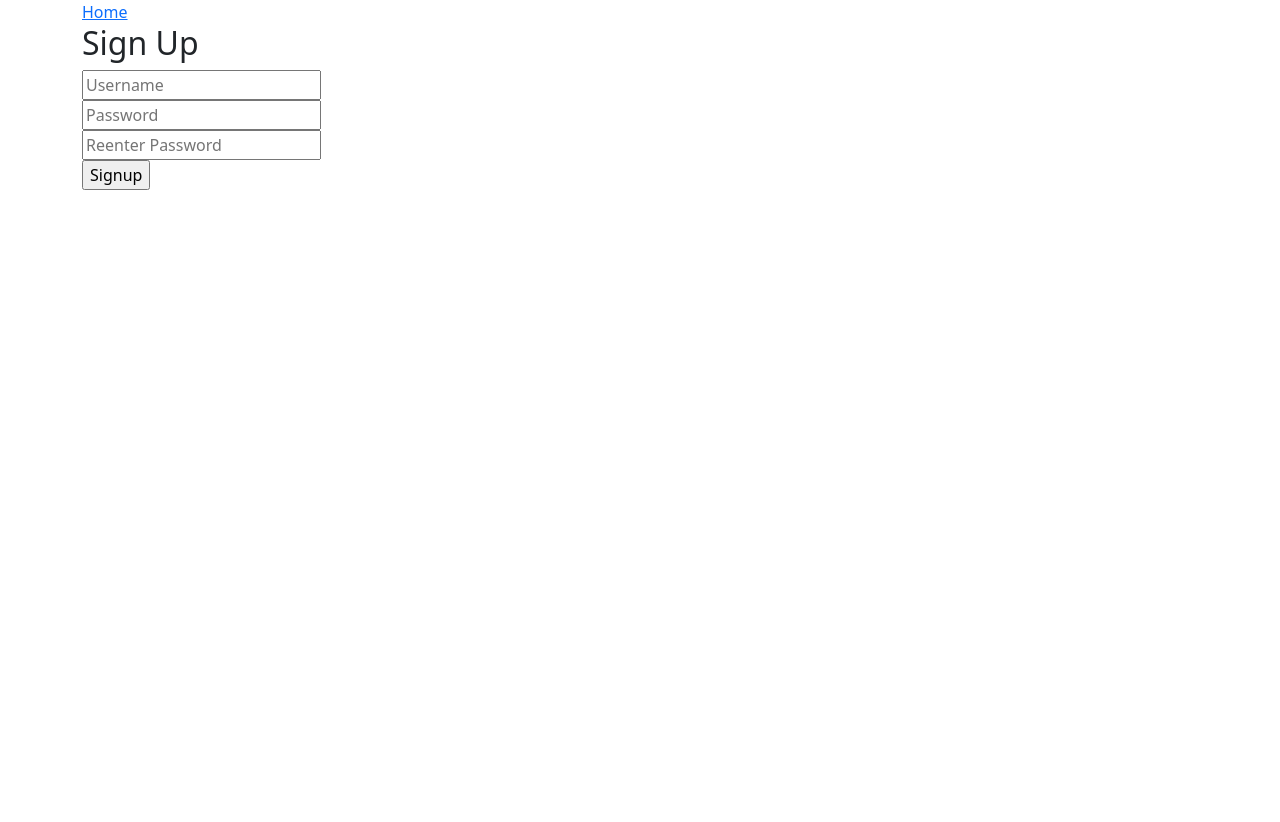
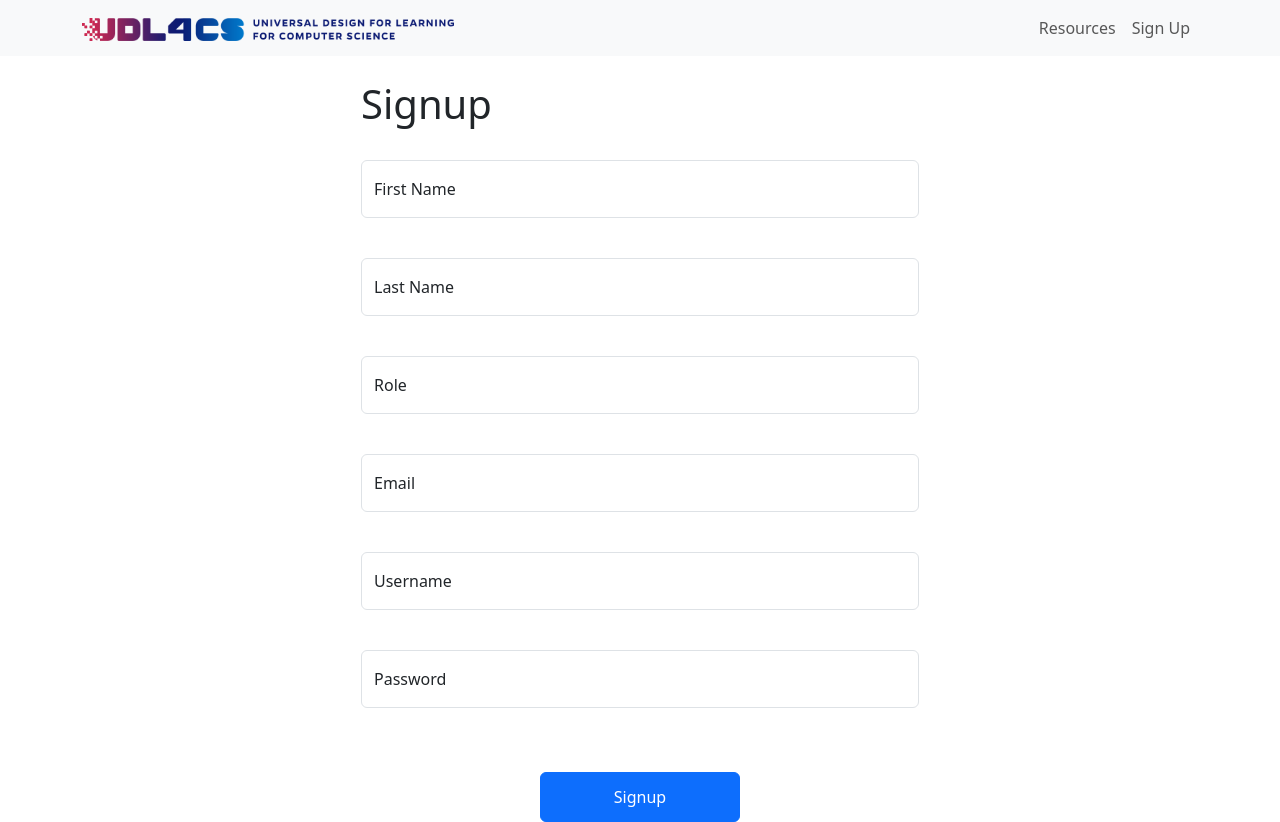
Before and after one commit to RodAvila/Senior-Project, a Next.js app in the folder udl4cs_frontend/frontend/: page /signup in a window 1280 px wide. Before the commit the page ends 800 px from the top, so only its background shows below. Built offline with nearby package versions, Linux system fonts and the light colour scheme.

Commit message:
Added sign up page and adjusted navbar elements

```diff
--- a/udl4cs_frontend/frontend/components/AddResource.js
+++ b/udl4cs_frontend/frontend/components/AddResource.js
@@ -88,6 +88,8 @@ const AddResource = () => {
                 <br/>
             </div>
             <br/>
+            <hr />
+            <br />
             <ResourceTable resource = {responseResource}></ResourceTable>
         </>
     );
--- a/udl4cs_frontend/frontend/components/Navbar.js
+++ b/udl4cs_frontend/frontend/components/Navbar.js
@@ -1,22 +1,29 @@
+import Image from 'next/image';
 export default function Navbar() {
     return (
         <>
-            <nav className="navbar navbar-expand-lg navbar-dark bg-dark">
+            <nav className="navbar navbar-expand-lg navbar-light bg-light">
                 <div className='container'>
-                    <a className="navbar-brand" href="/">Navbar</a>
-                    <button className="navbar-toggler" type="button" data-toggle="collapse"
-                            data-target="#navbarSupportedContent" aria-controls="navbarSupportedContent"
+                    <a className="navbar-brand" href="/">
+                        <Image src="/udl4cs.png"
+                               width={371.52}
+                               height={23.04}
+                               alt="UDL4CS Logo"
+                               priority={true}
+                        />
+                    </a>
+                    <button className="navbar-toggler" type="button" data-bs-toggle="collapse"
+                            data-bs-target="#navbarSupportedContent" aria-controls="navbarSupportedContent"
                             aria-expanded="false" aria-label="Toggle navigation">
                         <span className="navbar-toggler-icon"></span>
                     </button>
-
                     <div className="collapse navbar-collapse" id="navbarSupportedContent">
-                        <ul className="navbar-nav mr-auto">
-                            <li className="nav-item active">
+                        <ul className="navbar-nav ms-auto">
+                            <li className="nav-item">
                                 <a className="nav-link" href="/resources">Resources<span className="sr-only"></span></a>
                             </li>
                             <li className="nav-item">
-                                <a className="nav-link" href="/addresource">Add Resource</a>
+                                <a className="nav-link" href="/signup">Sign Up</a>
                             </li>
                         </ul>
                     </div>
--- a/udl4cs_frontend/frontend/pages/signup.js
+++ b/udl4cs_frontend/frontend/pages/signup.js
@@ -4,20 +4,63 @@ import Navbar from "../components/Navbar";
 export default function SignUp() {
     return (
         <>
-            <div className="container">
-                <Link href="/">Home</Link>
-                <br/>
-                <h2>Sign Up</h2>
-                <form>
-                    <input minLength='3' name='username' id='username' type='text' placeholder='Username'
-                           required></input><br/>
-                    <input minLength='5' name='password' id='password' type='password' placeholder='Password'
-                           required></input><br/>
-                    <input minLength='5' name='passwordCheck' id='passwordCheck' type='password'
-                           placeholder='Reenter Password'
-                           required></input><br/>
-                    <input type="submit" value="Signup"></input>
-                </form>
+            <Navbar></Navbar>
+            <div className="container d-flex align-items-center justify-content-center">
+                <div className="col-lg-6 col-sm-12 col-12">
+                    <br/>
+                    <h1>Signup</h1>
+                    <br/>
+                    <form>
+                        <div className="form-floating mb-3">
+                            <input type="text" className="form-control" style={{borderRadius: '16px!important'}}
+                                   id="inputFirstName" placeholder="First Name"
+                                   required/>
+                            <label htmlFor="inputFirstName">First Name</label>
+                        </div>
+                        <br/>
+                        <div className="form-floating mb-3">
+                            <input type="text" className="form-control" style={{borderRadius: '16px!important'}}
+                                   id="inputLastName" placeholder="Last Name"
+                                   required/>
+                            <label htmlFor="inputLastName">Last Name</label>
+                        </div>
+                        <br/>
+                        <div className="form-floating mb-3">
+                            <input type="text" className="form-control" style={{borderRadius: '16px!important'}}
+                                   id="inputRole" placeholder="Role"
+                                   required/>
+                            <label htmlFor="inputRole">Role</label>
+                        </div>
+                        <br/>
+                        <div className="form-floating mb-3">
+                            <input type="email" className="form-control" style={{borderRadius: '16px!important'}}
+                                   id="inputEmail" placeholder="Email"
+                                   aria-describedby="emailHelp" required/>
+                            <label htmlFor="inputEmail">Email</label>
+                        </div>
+                        <br/>
+                        <div className="form-floating mb-3">
+                            <input type="text" className="form-control" style={{borderRadius: '16px!important'}}
+                                   id="inputUsername" placeholder="Username"
+                                   required/>
+                            <label htmlFor="inputUsername">Username</label>
+                        </div>
+                        <br/>
+                        <div className="form-floating mb-3">
+                            <input type="password" className="form-control" style={{borderRadius: '16px!important'}}
+                                   id="inputPassword" placeholder="Password"
+                                   required/>
+                            <label htmlFor="inputPassword">Password</label>
+                        </div>
+                        <br/>
+                        <br/>
+                        <div className="text-center">
+                            <button type="submit" className="btn btn-primary"
+                                    style={{borderRadius: '16px!important', width: '200px', height:'50px'}}>Signup
+                            </button>
+                        </div>
+                    </form>
+                </div>
             </div>
         </>
     )
```
Also changed, not shown: udl4cs_frontend/frontend/pages/addresource.js (deleted, +0 -10 lines), udl4cs_frontend/frontend/public/udl4cs.png (added), 1 other file (tests, documents, lock files or other folders).
